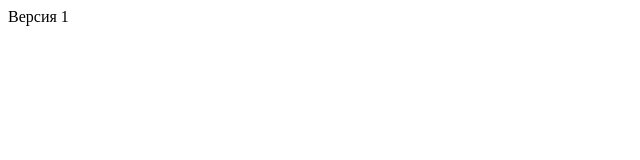
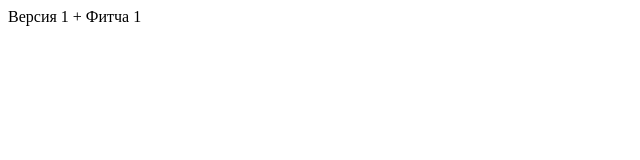
Before and after one commit to Oleg-Puzikov/git-learning1, a plain HTML site: page index.html in a window 1280 px wide. Shown: the full height of the page, 0-640 px from the left. Drawn offline with Linux system fonts and the light colour scheme.

Commit message:
feat: добавить строку2 «+ Фитча 1»

```diff
--- a/index.html
+++ b/index.html
@@ -2,5 +2,6 @@
 <html lang="ru">
     <body>
         Версия 1
+        + Фитча 1
     </body>
 </html>
```
